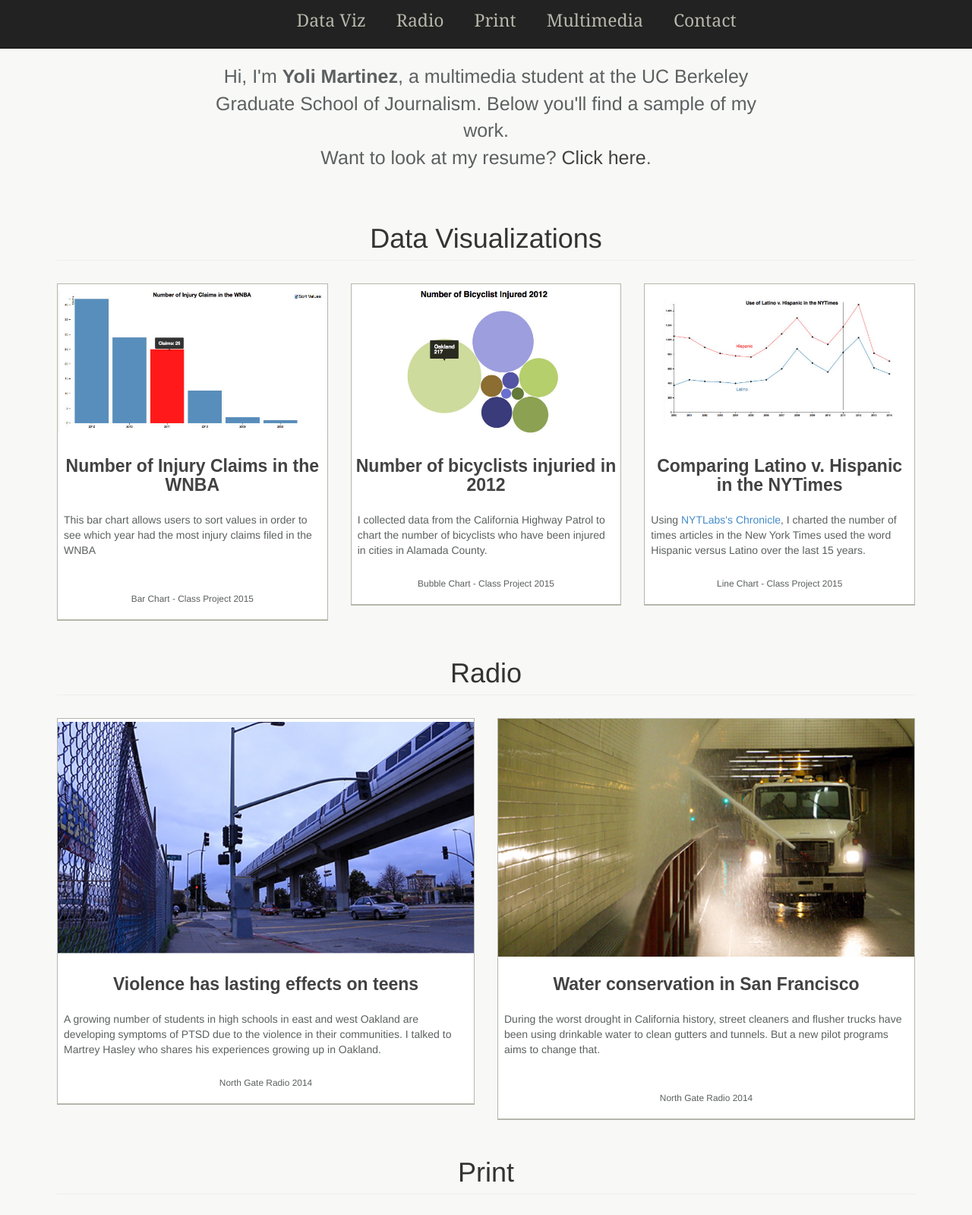
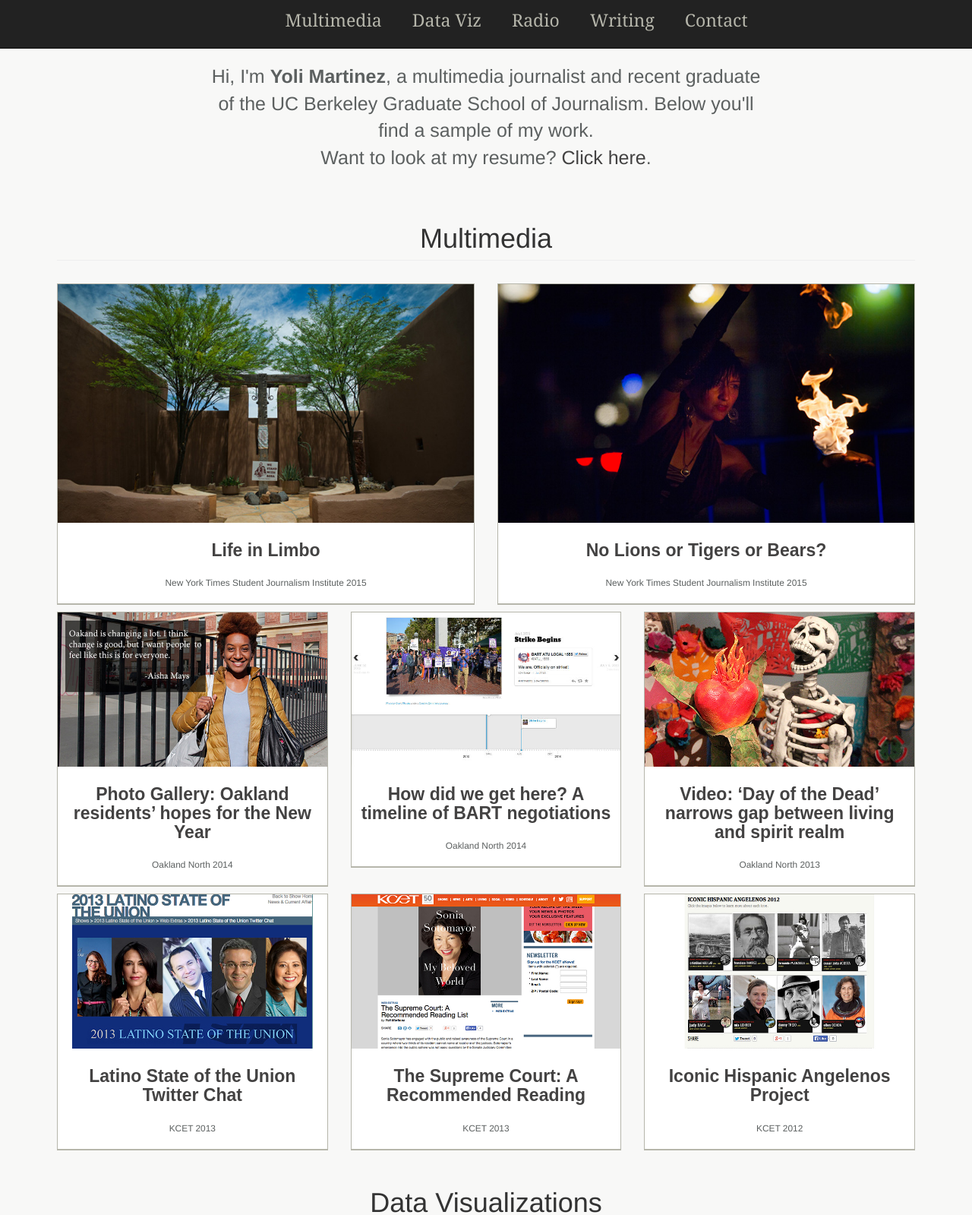
Before and after one commit to yolimartinez/yolimartinez.github.io, a plain HTML site: page index.html in a window 1280 px wide. Shown: the top 1599 px of the page at 76% size. Drawn offline with Linux system fonts and the light colour scheme.

Commit message:
updated resume, images and stories

```diff
--- a/index.html
+++ b/index.html
@@ -206,16 +206,16 @@
             <div id="nav" class="collapse navbar-collapse" id="bs-example-navbar-collapse-1">
             	 <ul>
                     <li>
+                    	<a href="#multi">Multimedia</a>
+                    </li>
+                    <li>
                         <a href="#data">Data Viz</a>
                     </li>
                     <li>
                         <a href="#radio">Radio</a>
                     </li>
                     <li>
-                        <a href="#print">Print</a>
-                    </li>
-                    <li>
-                    	<a href="#multi">Multimedia</a>
+                        <a href="#writing">Writing</a>
                     </li>
                     <li>
                     	<a href="#contact">Contact</a>
@@ -233,10 +233,109 @@
     	<!--Intro -->
     	<div class="row">
             <div class="col-sm-8 col-sm-offset-2">
-                <p id="intro">Hi, I'm <span style="font-weight: bold">Yoli Martinez</span>, a multimedia student at the UC Berkeley Graduate School of Journalism. Below you'll find a sample of my work. <br>Want to look at my resume? <a href="YMartinez_Resume_copy.pdf" target="_blank">Click here</a>. </p>
+                <p id="intro">Hi, I'm <span style="font-weight: bold">Yoli Martinez</span>, a multimedia journalist and recent graduate of the UC Berkeley Graduate School of Journalism. Below you'll find a sample of my work. <br>Want to look at my resume? <a href="YMartinez_Resume_2015.pdf" target="_blank">Click here</a>. </p>
             </div>
         </div>
 
+
+        <div class="row" id="multi">
+            <div class="col-lg-12">
+                <h1 class="page-header">Multimedia</h1>
+            </div>
+        </div>
+
+             <div class="row">
+                    <div class="col-md-6 portfolio-item">
+                    <div class="box">
+                        <a href="http://tucson15.nytimes-institute.com/2015/05/25/a-life-in-limbo-immigrant-mother-in-sanctuary/" target="_blank">
+                            <img class="img-responsive" src="Images/sanc_web.jpg" alt="">
+                        </a>
+                        <h3><a class="title" href="http://tucson15.nytimes-institute.com/2015/05/25/a-life-in-limbo-immigrant-mother-in-sanctuary/" target="_blank">Life in Limbo</a></h3>
+        <!--                <p>A growing number of students in high schools in east and west Oakland are developing symptoms of PTSD due to the violence in their communities. I talked to Martrey Hasley who shares his experiences growing up in Oakland.  </p>-->
+                        <p class="small">New York Times Student Journalism Institute 2015</p>
+                    </div>
+                    </div>
+                    <div class="col-md-6 portfolio-item">
+                    <div class="box">
+                        <a href="http://tucson15.nytimes-institute.com/2015/05/29/no-lions-or-tigers-or-bears-2/" target="_blank">
+                            <img class="img-responsive" src="Images/circus_web.jpg" alt="">
+                        </a>
+                        <h3><a href="http://tucson15.nytimes-institute.com/2015/05/29/no-lions-or-tigers-or-bears-2/" target="_blank">No Lions or Tigers or Bears?</a></h3>
+        <!--                <p>During the worst drought in California history, street cleaners and flusher trucks have been using drinkable water to clean gutters and tunnels. But a new pilot programs aims to change that. </p><br>-->
+                        <p class="small">New York Times Student Journalism Institute 2015</p>
+                    </div>
+                    </div>
+            </div>
+
+        <div class="row">
+            <div class="col-md-4 portfolio-item">
+            <div class="box">
+                <a href="https://oaklandnorth.net/2014/01/05/oakland-residents-hopes-for-the-new-year/" target="_blank">
+                    <img class="img-responsive" src="Images/Aisha-Mays_text.jpg" alt="">
+                </a>
+                <h3><a href="https://oaklandnorth.net/2014/01/05/oakland-residents-hopes-for-the-new-year/" target="_blank">Photo Gallery: Oakland residents’ hopes for the New Year</a></h3>
+<!--                <p>For the New Year I asked Oakland residents what they were most excited about this year and what they would like to see change.</p><br>-->
+                <p class="small">Oakland North 2014</p>
+            </div>
+            </div>
+            <div class="col-md-4 portfolio-item">
+            <div class="box">
+                <a href="http://cdn.knightlab.com/libs/timeline/latest/embed/index.html?source=0AvOjVIQMg9d0dGVTbkdEcHU4ZXpNMHFVUy1lMGg4MFE&font=Bevan-PotanoSans&maptype=toner&lang=en&height=650" target="_blank">
+                    <img class="img-responsive" src="Images/timelinebart.jpg" alt="">
+                </a>
+                <h3><a href="http://cdn.knightlab.com/libs/timeline/latest/embed/index.html?source=0AvOjVIQMg9d0dGVTbkdEcHU4ZXpNMHFVUy1lMGg4MFE&font=Bevan-PotanoSans&maptype=toner&lang=en&height=650" target="_blank">How did we get here? A timeline of BART negotiations</a></h3>
+<!--                <p>A timeline that features key events that led up to the end of the 60-day cooling-off period implemented by Governor Brown during the negotiations between BART workers and management. </p>-->
+                <p class="small">Oakland North 2014</p>
+            </div>
+            </div>
+            <div class="col-md-4 portfolio-item">
+            <div class="box">
+                <a href="https://oaklandnorth.net/2013/10/30/day-of-the-dead-narrows-gap-between-living-and-spirit-realm/" target="_blank">
+                    <img class="img-responsive" src="Images/muertos.jpg" alt="">
+                </a>
+                <h3><a href="https://oaklandnorth.net/2013/10/30/day-of-the-dead-narrows-gap-between-living-and-spirit-realm/" target="_blank">Video: ‘Day of the Dead’ narrows gap between living and spirit realm</a></h3>
+<!--                <p>A video featuring families and volunteers in colorful dresses that were part of the Day of the Dead Community Celebration at the Oakland Museum of California. </p><br>-->
+                <p class="small">Oakland North 2013</p>
+            </div>
+            </div>
+
+        </div>
+
+        <div class="row">
+            <div class="col-md-4 portfolio-item">
+            <div class="box">
+                <a href="http://www.kcet.org/shows/kcetlink_presents_2013_latino_state_of_the_union/web-extras/2013-latino-state-of-the-union-twitter-chat.html" target="_blank">
+                    <img class="img-responsive" src="Images/header.jpg" alt="">
+                </a>
+                <h3><a href="http://www.kcet.org/shows/kcetlink_presents_2013_latino_state_of_the_union/web-extras/2013-latino-state-of-the-union-twitter-chat.html" target="_blank">Latino State of the Union Twitter Chat</a></h3>
+<!--                <p>A live chat I moderated during the 2013 MALDEF Latino State of the Union. Participants included viewers, lawyers and activists. </p><br>-->
+                <p class="small">KCET 2013</p>
+            </div>
+            </div>
+            <div class="col-md-4 portfolio-item">
+            <div class="box">
+                <a href="http://www.kcet.org/shows/kcetlink_presents/web-extras/sotomayor-reading-list.html" target="_blank">
+                    <img class="img-responsive" src="Images/sotomayor.jpg" alt="">
+                </a>
+                <h3><a href="http://www.kcet.org/shows/kcetlink_presents/web-extras/sotomayor-reading-list.html" target="_blank">The Supreme Court: A Recommended Reading </a></h3>
+<!--                <p>A recommending reading list of books and memoires about the Supreme Court compiled in connection with the airing of a conversation between Eva Longoria and Justice Sonia Sotomayor on KCET-28. </p>-->
+                <p class="small">KCET 2013</p>
+            </div>
+            </div>
+            <div class="col-md-4 portfolio-item">
+            <div class="box">
+                <a href="http://www.kcet.org/socal/departures/columns/portraits/iconic-hispanic-angelenos-in-history-oscar-zeta-acosta.html" target="_blank">
+                    <img class="img-responsive" src="Images/iconickcet2.jpg" alt="">
+                </a>
+                <h3>
+                    <a href="http://www.kcet.org/socal/departures/columns/portraits/iconic-hispanic-angelenos-in-history-oscar-zeta-acosta.html" target="_blank">Iconic Hispanic Angelenos Project</a>
+                </h3>
+<!--                <p>In honor of Hispanic Heritage Month, a series of profiles on  Hispanic individuals that  influenced culture, social justice, and progress in Los Angeles and in some instances, the nation.</p>-->
+                <p class="small">KCET 2012</p>
+            </div>
+            </div>
+        </div>
+        <!-- /.row -->
 
 
         <!-- Page Header -->
@@ -255,7 +354,7 @@
                     <img class="img-responsive" src="Images/sortchart.jpg" alt="">
                 </a>
                 <h3><a href="Charts/Bar/WNBA/sortbar.html" target="_blank">Number of Injury Claims in the WNBA</a></h3>
-                <p>This bar chart allows users to sort values in order to see which year had the most injury claims filed in the WNBA </p><br>
+<!--                <p>This bar chart allows users to sort values in order to see which year had the most injury claims filed in the WNBA </p><br>-->
                 <p class="small"> Bar Chart - Class Project 2015</p>
             </div>
             </div>
@@ -265,7 +364,7 @@
                     <img class="img-responsive" src="Images/BubbleChart.jpg" alt="">
                 </a>
                 <h3><a href="Charts/Bubble/CHP/index2.html" target="_blank">Number of bicyclists injuried in 2012</a></h3>
-                <p>I collected data from the California Highway Patrol to chart the number of bicyclists who have been injured in cities in Alamada County.</p>
+<!--                <p>I collected data from the California Highway Patrol to chart the number of bicyclists who have been injured in cities in Alamada County.</p>-->
                 <p class="small">Bubble Chart - Class Project 2015</p>
             </div>
             </div>
@@ -275,7 +374,7 @@
                     <img class="img-responsive" src="Images/TwoLine.jpg" alt="">
                 </a>
                 <h3><a href="Charts/TwoLine/nytwords/twoline2.html" target="_blank">Comparing Latino v. Hispanic in the NYTimes</a></h3>
-                <p>Using <a href="http://chronicle.nytlabs.com/" target="_blank">NYTLabs's Chronicle</a>, I charted the number of times articles in the New York Times used the word Hispanic versus Latino over the last 15 years.</p>
+<!--                <p>Using <a href="http://chronicle.nytlabs.com/" target="_blank">NYTLabs's Chronicle</a>, I charted the number of times articles in the New York Times used the word Hispanic versus Latino over the last 15 years.</p>-->
                 <p class="small">Line Chart - Class Project 2015</p>
             </div>
             </div>
@@ -297,7 +396,7 @@
                     <img class="img-responsive" src="Images/radiooakland.jpg" alt="">
                 </a>
                 <h3><a class="title" href="http://journalism.berkeley.edu/projects/radio/stories/violence-in-oakland-has-lasting-effects-on-teens/" target="_blank">Violence has lasting effects on teens</a></h3>
-                <p>A growing number of students in high schools in east and west Oakland are developing symptoms of PTSD due to the violence in their communities. I talked to Martrey Hasley who shares his experiences growing up in Oakland.  </p>
+<!--                <p>A growing number of students in high schools in east and west Oakland are developing symptoms of PTSD due to the violence in their communities. I talked to Martrey Hasley who shares his experiences growing up in Oakland.  </p>-->
                 <p class="small">North Gate Radio 2014</p>
             </div>
             </div>
@@ -307,7 +406,7 @@
                     <img class="img-responsive" src="Images/radiowater.jpg" alt="">
                 </a>
               	<h3><a href="http://journalism.berkeley.edu/projects/radio/stories/water-conservation-in-san-francisco/" target="_blank">Water conservation in San Francisco</a></h3>
-                <p>During the worst drought in California history, street cleaners and flusher trucks have been using drinkable water to clean gutters and tunnels. But a new pilot programs aims to change that. </p><br>
+<!--                <p>During the worst drought in California history, street cleaners and flusher trucks have been using drinkable water to clean gutters and tunnels. But a new pilot programs aims to change that. </p><br>-->
                 <p class="small">North Gate Radio 2014</p>
             </div>
 			</div>
@@ -315,9 +414,9 @@
 
         <!-- Projects Row -->
 
-        <div class="row" id="print">
+        <div class="row" id="writing">
             <div class="col-lg-12">
-                <h1 class="page-header">Print</h1>
+                <h1 class="page-header">Writing</h1>
             </div>
         </div>
 
@@ -329,7 +428,7 @@
                     <img class="img-responsive" src="Images/washlee.jpg" alt="">
                 </a>
                 <h3><a href="http://www.latimes.com/nation/nationnow/la-na-nn-washington-and-lee-to-remove-confederate-flag-from-campus-20140709-2-story.html" target="_blank">Washington and Lee University will remove Confederate flag replicas</a></h3>
-                <p>Washington and Lee University in Lexington, Va., has agreed to remove replicas of Confederate flags several months after 12 black law students demanded their removal from campus. </p>
+<!--                <p>Washington and Lee University in Lexington, Va., has agreed to remove replicas of Confederate flags several months after 12 black law students demanded their removal from campus. </p>-->
                 <p class="small">Los Angeles Times 2014</p>
             </div>
             </div>
@@ -339,7 +438,7 @@
                     <img class="img-responsive" src="Images/Condordia_700x400.jpg" alt="">
                 </a>
                 <h3><a href="http://www.latimes.com/world/europe/la-fg-europe-costa-concordia-towed-away-20140723-story.html" target="_blank">Crippled cruise liner Costa Concordia towed away from Italian shore</a></h3>
-                <p>The Costa Concordia, the cruise liner that capsized off the Tuscan island of Giglio on Jan. 12, 2012, began its final voyage Wednesday as tugboats pulled it away from the accident site.</p>
+<!--                <p>The Costa Concordia, the cruise liner that capsized off the Tuscan island of Giglio on Jan. 12, 2012, began its final voyage Wednesday as tugboats pulled it away from the accident site.</p>-->
                 <p class="small">Los Angeles Times 2014</p>
             </div>
             </div>
@@ -349,7 +448,7 @@
                     <img class="img-responsive" src="Images/international.jpg" alt="">
                 </a>
                 <h3><a href="https://oaklandnorth.net/2013/12/06/juvenile-hall-in-oakland-plans-to-create-a-girls-camp-for-sexually-exploited-youth/" target="_blank">Juvenile Hall plans to create a girl’s camp for sexually exploited youth</a></h3>
-                <p>The Alameda County Juvenile Hall is in the planning stages of creating a girl’s camp for victims of sexual exploitation and other at-risk youth. </p><br>
+<!--                <p>The Alameda County Juvenile Hall is in the planning stages of creating a girl’s camp for victims of sexual exploitation and other at-risk youth. </p><br>-->
                 <p class="small">Oakland North 2013</p>
             </div>
             </div>
@@ -364,7 +463,7 @@
                     <img class="img-responsive" src="Images/privacy.jpg" alt="">
                 </a>
                 <h3><a href="https://oaklandnorth.net/2013/11/05/private-security-divides-temescal/" target="_blank">Private security patrols divides Oakland neighborhood</a></h3>
-                <p>Residents in Temescal are divided over the hiring of security patrols as muggings in the area continue, raising concerns about gentrification and excessive policing.</p><br>
+<!--                <p>Residents in Temescal are divided over the hiring of security patrols as muggings in the area continue, raising concerns about gentrification and excessive policing.</p><br>-->
                 <p class="small">Oakland North 2013</p>
             </div>
             </div>
@@ -376,7 +475,7 @@
                 <h3>
                     <a href="https://oaklandnorth.net/2013/10/17/bart-negotiations-disintegrate-into-strike-threat/" target="_blank">BART negotiations disintegrate into strike threat</a>
                 </h3>
-                <p>Following a week of negotiations that lasted until 2 a.m., BART management and workers annouced that they had reached a stalemate.</p><br>
+<!--                <p>Following a week of negotiations that lasted until 2 a.m., BART management and workers annouced that they had reached a stalemate.</p><br>-->
                 <p class="small">Oakland North 2013</p>
             </div>
             </div>
@@ -388,88 +487,12 @@
                 <h3>
                     <a href="http://louisianarecord.com/news/253862-state-run-insurance-company-sued-for-undervaluing-hurricane-isaac-claims" target="_blank">Insurance company sued for undervaluing Hurricane Isaac claims</a>
                 </h3>
-                <p>Suits filed in the Orleans Parish District Court revealed that a state-run insurance compnay was being sued by several home owners for breach of contract.</p><br>
+<!--                <p>Suits filed in the Orleans Parish District Court revealed that a state-run insurance compnay was being sued by several home owners for breach of contract.</p><br>-->
                 <p class="small">The Louisiana Record 2013</p>
             </div>
             </div>
         </div>
 
-
-        <div class="row" id="multi">
-            <div class="col-lg-12">
-                <h1 class="page-header">Multimedia</h1>
-            </div>
-        </div>
-
-        <div class="row">
-            <div class="col-md-4 portfolio-item">
-            <div class="box">
-                <a href="https://oaklandnorth.net/2014/01/05/oakland-residents-hopes-for-the-new-year/" target="_blank">
-                    <img class="img-responsive" src="Images/Aisha-Mays_text.jpg" alt="">
-                </a>
-                <h3><a href="https://oaklandnorth.net/2014/01/05/oakland-residents-hopes-for-the-new-year/" target="_blank">Photo Gallery: Oakland residents’ hopes for the New Year</a></h3>
-                <p>For the New Year I asked Oakland residents what they were most excited about this year and what they would like to see change.</p><br>
-                <p class="small">Oakland North 2014</p>
-            </div>
-            </div>
-            <div class="col-md-4 portfolio-item">
-            <div class="box">
-                <a href="http://cdn.knightlab.com/libs/timeline/latest/embed/index.html?source=0AvOjVIQMg9d0dGVTbkdEcHU4ZXpNMHFVUy1lMGg4MFE&font=Bevan-PotanoSans&maptype=toner&lang=en&height=650" target="_blank">
-                    <img class="img-responsive" src="Images/timelinebart.jpg" alt="">
-                </a>
-                <h3><a href="http://cdn.knightlab.com/libs/timeline/latest/embed/index.html?source=0AvOjVIQMg9d0dGVTbkdEcHU4ZXpNMHFVUy1lMGg4MFE&font=Bevan-PotanoSans&maptype=toner&lang=en&height=650" target="_blank">How did we get here? A timeline of BART negotiations</a></h3>
-                <p>A timeline that features key events that led up to the end of the 60-day cooling-off period implemented by Governor Brown during the negotiations between BART workers and management. </p>
-                <p class="small">Oakland North 2014</p>
-            </div>
-            </div>
-            <div class="col-md-4 portfolio-item">
-            <div class="box">
-                <a href="https://oaklandnorth.net/2013/10/30/day-of-the-dead-narrows-gap-between-living-and-spirit-realm/" target="_blank">
-                    <img class="img-responsive" src="Images/muertos.jpg" alt="">
-                </a>
-                <h3><a href="https://oaklandnorth.net/2013/10/30/day-of-the-dead-narrows-gap-between-living-and-spirit-realm/" target="_blank">Video: ‘Day of the Dead’ narrows gap between living and spirit realm</a></h3>
-                <p>A video featuring families and volunteers in colorful dresses that were part of the Day of the Dead Community Celebration at the Oakland Museum of California. </p><br>
-                <p class="small">Oakland North 2013</p>
-            </div>
-            </div>
-
-        </div>
-
-        <div class="row">
-            <div class="col-md-4 portfolio-item">
-            <div class="box">
-                <a href="http://www.kcet.org/shows/kcetlink_presents_2013_latino_state_of_the_union/web-extras/2013-latino-state-of-the-union-twitter-chat.html" target="_blank">
-                    <img class="img-responsive" src="Images/header.jpg" alt="">
-                </a>
-                <h3><a href="http://www.kcet.org/shows/kcetlink_presents_2013_latino_state_of_the_union/web-extras/2013-latino-state-of-the-union-twitter-chat.html" target="_blank">Latino State of the Union Twitter Chat</a></h3>
-                <p>A live chat I moderated during the 2013 MALDEF Latino State of the Union. Participants included viewers, lawyers and activists. </p><br>
-                <p class="small">KCET 2013</p>
-            </div>
-            </div>
-            <div class="col-md-4 portfolio-item">
-            <div class="box">
-                <a href="http://www.kcet.org/shows/kcetlink_presents/web-extras/sotomayor-reading-list.html" target="_blank">
-                    <img class="img-responsive" src="Images/sotomayor.jpg" alt="">
-                </a>
-                <h3><a href="http://www.kcet.org/shows/kcetlink_presents/web-extras/sotomayor-reading-list.html" target="_blank">The Supreme Court: A Recommended Reading </a></h3>
-                <p>A recommending reading list of books and memoires about the Supreme Court compiled in connection with the airing of a conversation between Eva Longoria and Justice Sonia Sotomayor on KCET-28. </p>
-                <p class="small">KCET 2013</p>
-            </div>
-            </div>
-            <div class="col-md-4 portfolio-item">
-            <div class="box">
-                <a href="http://www.kcet.org/socal/departures/columns/portraits/iconic-hispanic-angelenos-in-history-oscar-zeta-acosta.html" target="_blank">
-                    <img class="img-responsive" src="Images/iconickcet2.jpg" alt="">
-                </a>
-                <h3>
-                    <a href="http://www.kcet.org/socal/departures/columns/portraits/iconic-hispanic-angelenos-in-history-oscar-zeta-acosta.html" target="_blank">Iconic Hispanic Angelenos Project</a>
-                </h3>
-                <p>In honor of Hispanic Heritage Month, a series of profiles on  Hispanic individuals that  influenced culture, social justice, and progress in Los Angeles and in some instances, the nation.</p>
-                <p class="small">KCET 2012</p>
-            </div>
-            </div>
-        </div>
-        <!-- /.row -->
 
          <div class="row" id="contact">
             <div class="col-lg-12">
```
Also changed, not shown: Images/circus_web.jpg (added), Images/sanc_web.jpg (added), 1 other file.
